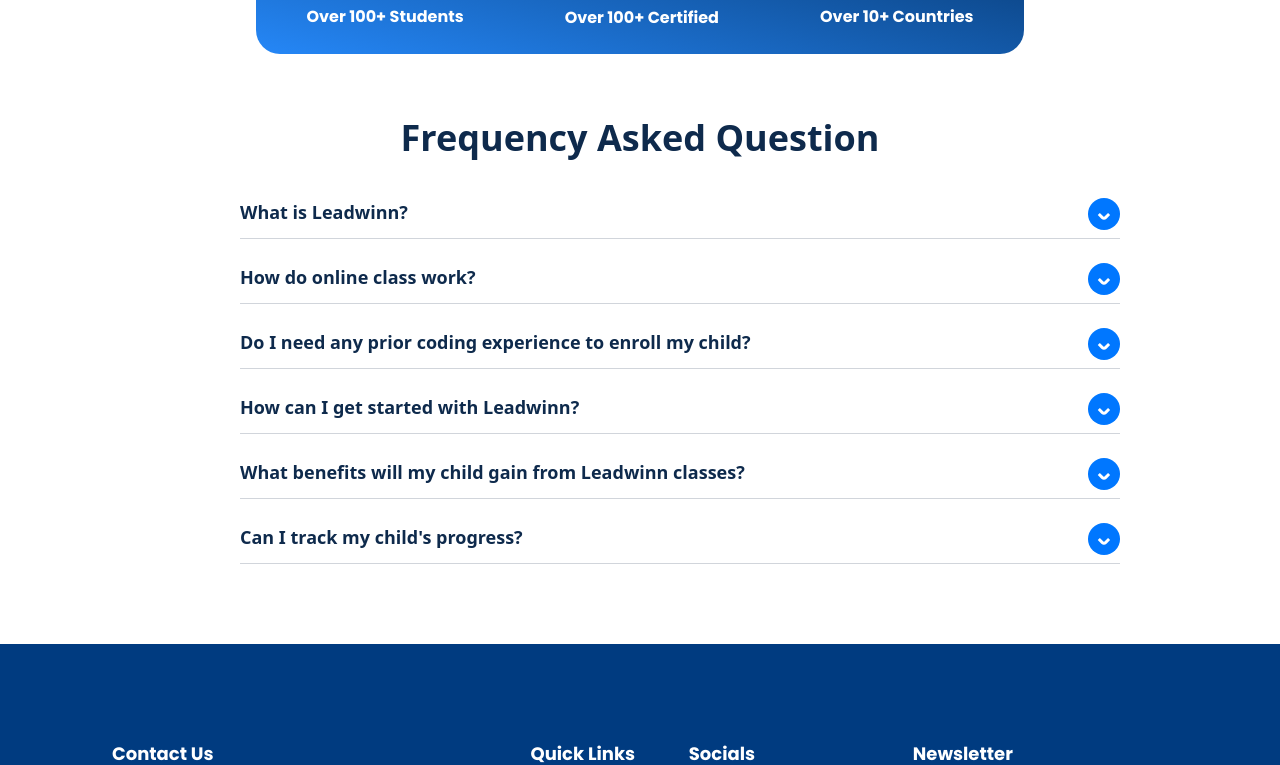
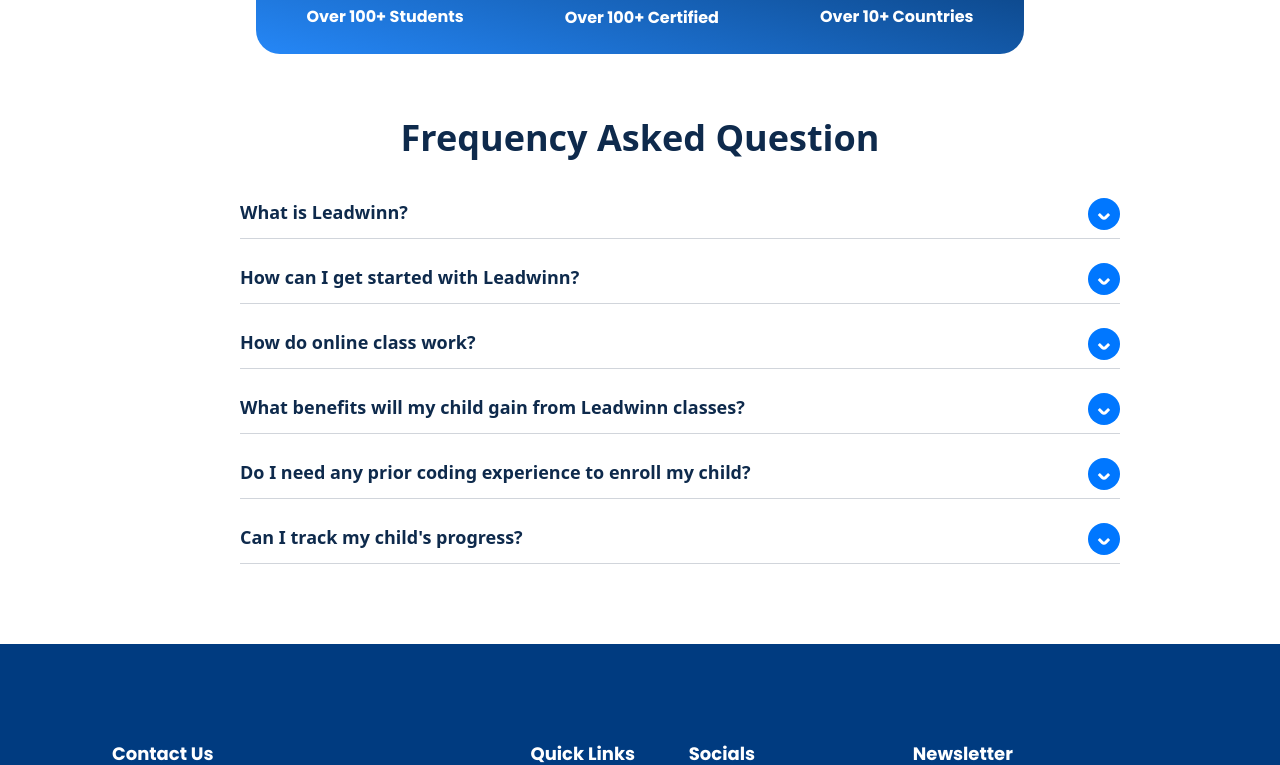
Before and after one commit to Adeleyeha-17/Leadwinn-Academy, a React (Vite) app: page / in a window 1280 px wide. Shown: the part 915-1680 px from the top of the page. Built offline with nearby package versions, Linux system fonts and the light colour scheme.

Commit message:
updated faq

```diff
--- a/src/components/Faq/Faq.tsx
+++ b/src/components/Faq/Faq.tsx
@@ -12,17 +12,17 @@ export const Faq: React.FC = () => {
          title: 'What is Leadwinn',
          content: 'This is the hidden content for Accordion 1. This is the hidden content for Accordion 1.This is the hidden content for Accordion 1.This is the hidden content for Accordion 1.This is the hidden content for Accordion 1.'
       }, {
-         title: 'How do online class work',
+        title: 'How can I get started with Leadwinn',
          content: 'This is the hidden content for Accordion 1. This is the hidden content for Accordion 1.This is the hidden content for Accordion 1.This is the hidden content for Accordion 1.This is the hidden content for Accordion 1.'
       },  {
-        title: 'Do I need any prior coding experience to enroll my child',
+        title: 'How do online class work',
         content: 'This is the hidden content for Accordion 1. This is the hidden content for Accordion 1.This is the hidden content for Accordion 1.This is the hidden content for Accordion 1.This is the hidden content for Accordion 1.'
      }, {
-        title: 'How can I get started with Leadwinn',
+      title: 'What benefits will my child gain from Leadwinn classes',
         content: 'This is the hidden content for Accordion 1. This is the hidden content for Accordion 1.This is the hidden content for Accordion 1.This is the hidden content for Accordion 1.This is the hidden content for Accordion 1.'
      },
      {
-      title: 'What benefits will my child gain from Leadwinn classes',
+      title: 'Do I need any prior coding experience to enroll my child',
       content: 'This is the hidden content for Accordion 1. This is the hidden content for Accordion 1.This is the hidden content for Accordion 1.This is the hidden content for Accordion 1.This is the hidden content for Accordion 1.'
    }, {
       title: `Can I track my child's progress`,
@@ -32,7 +32,7 @@ export const Faq: React.FC = () => {
    ];
 
    return (
-      <div className="lg:max-xl:px-10 lg:space-x-20 sm:px-34 lg:px-40 p-16 md:max-w-6xl lg:max-w-7xl mx-auto">
+      <div className="lg:max-xl:px-10 lg:space-x-20 px-4 sm:px-24 lg:px-40 p-16 md:max-w-6xl lg:max-w-7xl mx-auto">
         <h1 className="text-head-black font-bold text-lg sm:text-xl lg:text-4xl mb-8 flex items-center justify-center">Frequency Asked Question</h1>
          {
          accordionData.map((data, index) => (
@@ -41,11 +41,11 @@ export const Faq: React.FC = () => {
                   onClick={
                      () => toggleTab(index + 1)
                }>
-                  <h3 className='text-head-black text-sm sm:text-lg font-bold active:outline-none'>{
+                  <h3 className='text-head-black text-sm sm:text-lg font-bold focus:border-none'>{
                      `${data.title}?`
                   }</h3>
                   <span>{
-                     activeAccordion === index + 1 ? <img src="./accordionBtnUp.svg" className='w-8'/> : <img src="./accordionBtnDown.svg" className='w-8'/>
+                     activeAccordion === index + 1 ? <img src="./accordionBtnUp.svg" className='w-4 sm:w-8'/> : <img src="./accordionBtnDown.svg" className='w-4 sm:w-8'/>
                   }</span>
                </div>
                {
```
